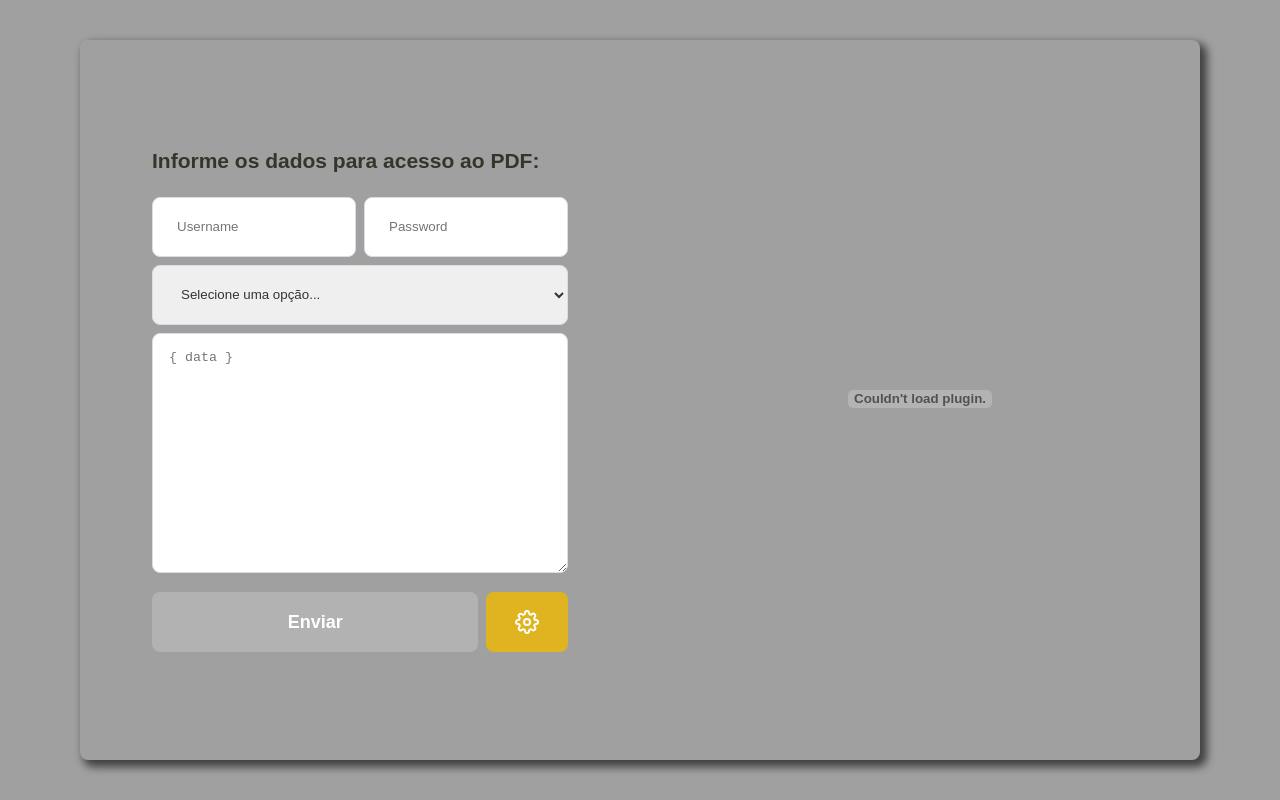
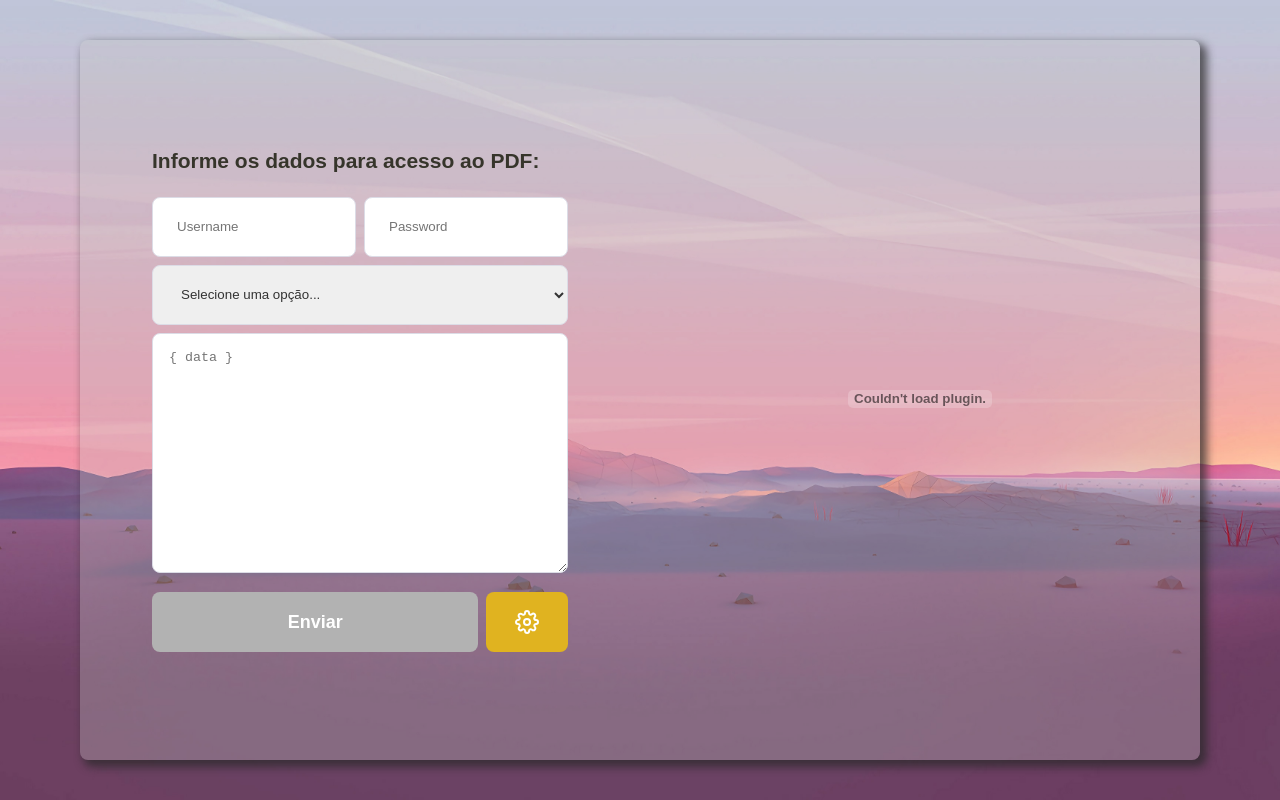
Before and after one commit to ia-Simon/pdf-visualizer, a React (Create React App) app: page / in a window 1280 px wide. Built offline with nearby package versions, Linux system fonts and the light colour scheme.

Commit message:
New background and visual improvements.

```diff
--- a/src/global.css
+++ b/src/global.css
@@ -7,7 +7,8 @@
 
 body {
     font: 400 14px sans-serif;
-    background: #a0a0a0;
+    background: #a0a0a0 url(resources/lowPoly4kMontains.jpg) no-repeat fixed center;
+    background-size: cover;
     -webkit-font-smoothing: antialiased;
 }
 
--- a/src/pages/PdfGetter/styles.css
+++ b/src/pages/PdfGetter/styles.css
@@ -4,9 +4,11 @@
     height: 90vh;
     margin: 5vh auto;
 
-    box-shadow: 5px 5px 8px 2px #404040;
+    box-shadow: 5px 5px 8px 2px rgba(40,40,40,0.7);
     border-radius: 8px;
     position: relative;
+
+    background: rgba(200,200,200,0.3);
 
     display: flex;
     align-items: center;
```
Also changed, not shown: src/resources/lowPoly4kMontains.jpg (added).
